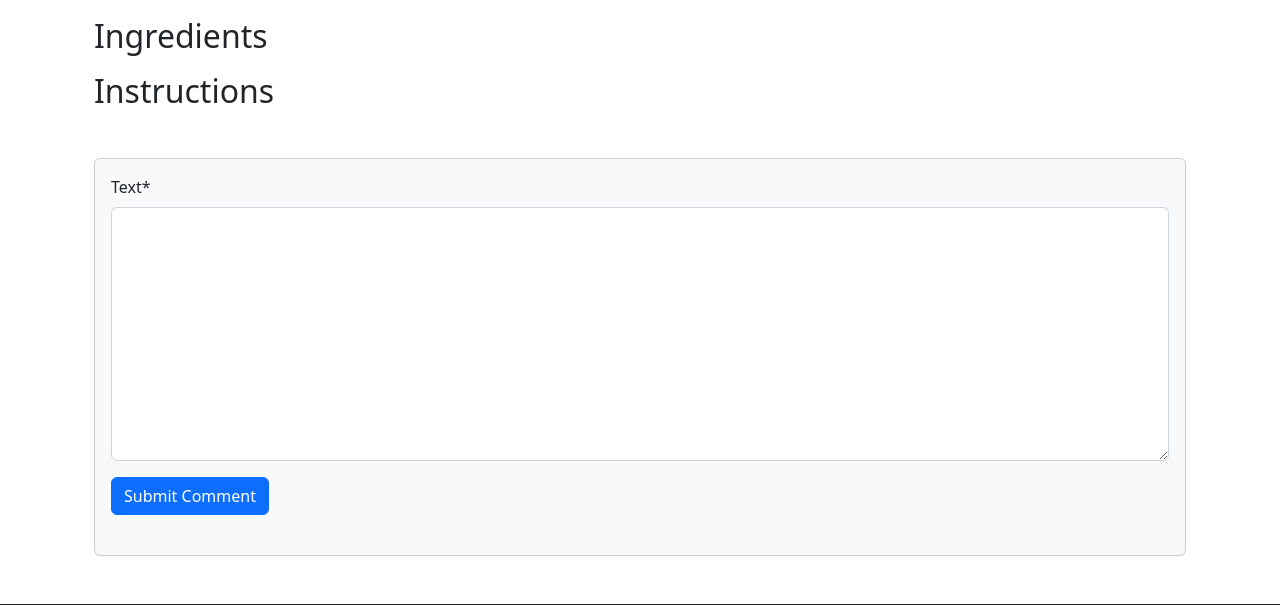
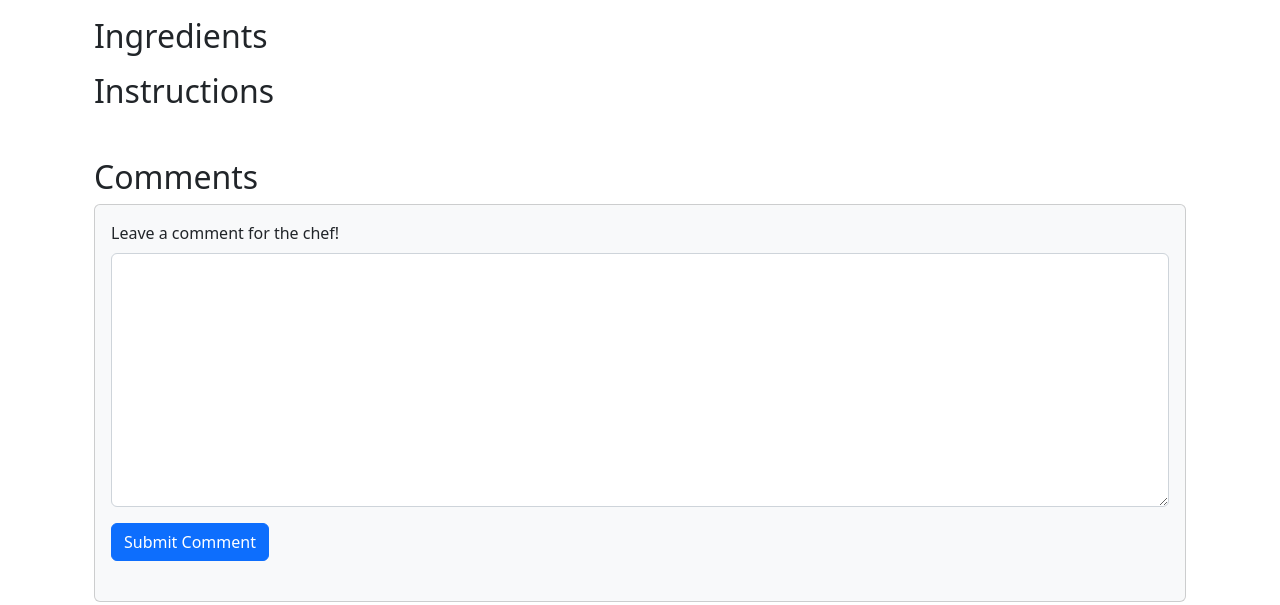
Before and after one commit to GavinWayneBrown/ChefMaster, a Django app: template templates/recipe/recipe_detail.html in a window 1280 px wide. Shown: the part 332-937 px from the top of the page. Run offline with Django 5.2, Linux system fonts and the light colour scheme; the template is opened without the code that fills it: values that come from a table or form of the project are taken from there, others are empty; the visitor is signed in with stand-in values (Sample User, id 1); some libraries are stand-ins or nearby versions.

Commit message:
edited comment field label

```diff
--- a/recipes/forms.py
+++ b/recipes/forms.py
@@ -51,6 +51,11 @@ class CommentForm(forms.ModelForm):
         model = Comment
         fields = ["text"]
 
+    def __init__(self, *args, **kwargs):
+        super(CommentForm, self).__init__(*args, **kwargs)
+        self.fields["text"].label = "Leave a comment for the chef!"
+        self.fields["text"].required = False
+
 
 # Inline formsets
 # In forms.py
--- a/templates/recipe/recipe_detail.html
+++ b/templates/recipe/recipe_detail.html
@@ -58,6 +58,7 @@
                     </article>
                     <!-- Comments section-->
                     <section class="mb-5">
+                        <h2>Comments</h2>
                         <div class="card bg-light">
                             <div class="card-body">
                                 <!-- Comment form-->
```
Also changed, not shown: 1 other file.
